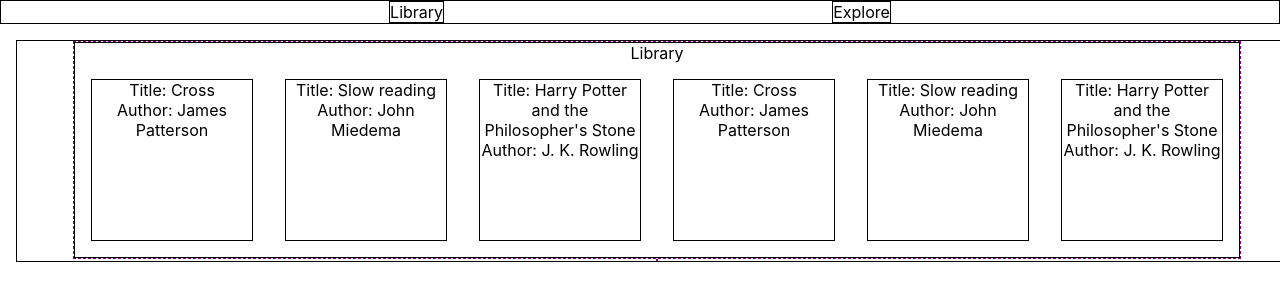
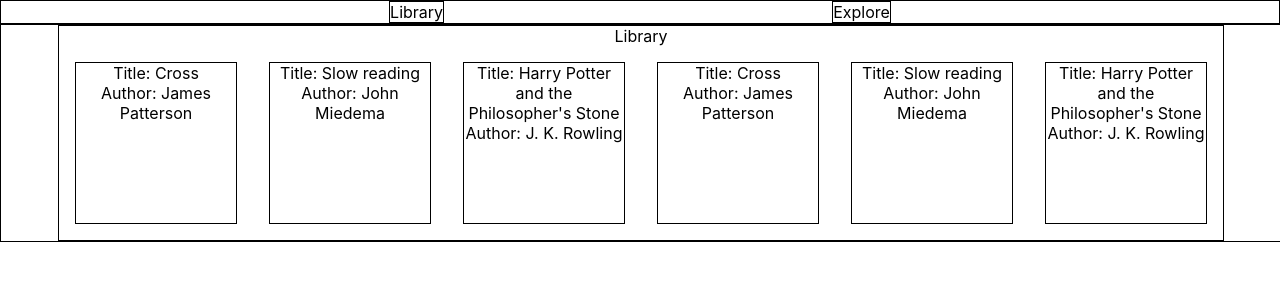
Before and after one commit to StirlingProjects/my-library, a React (Create React App) app: page / in a window 1280 px wide. Shown: the top 300 px of the page. Built offline with nearby package versions, Linux system fonts and the light colour scheme.

Commit message:
Cleaned up home styling

```diff
--- a/src/containers/Home/Home.jsx
+++ b/src/containers/Home/Home.jsx
@@ -14,11 +14,8 @@
   return (
     <div className="home">
       <NavBar />
-      <div className="home__containers">
-        <div className="home__library">
-          <Library libraryArray={userLibrary} />
-        </div>
-        <div className="home__explore"></div>
+      <div className="home__library">
+        <Library libraryArray={userLibrary} />
       </div>
     </div>
   );
--- a/src/containers/Home/Home.scss
+++ b/src/containers/Home/Home.scss
@@ -1,21 +1,12 @@
 .home {
-  &__containers {
+  &__library {
     border: 1px solid black;
 
     width: 100%;
-    margin: 1em;
 
     display: flex;
     flex-direction: column;
     justify-content: space-evenly;
     align-items: center;
   }
-
-  &__library {
-    border: purple 1px dashed;
-  }
-
-  &__explore {
-    border: purple 1px dashed;
-  }
 }
```
